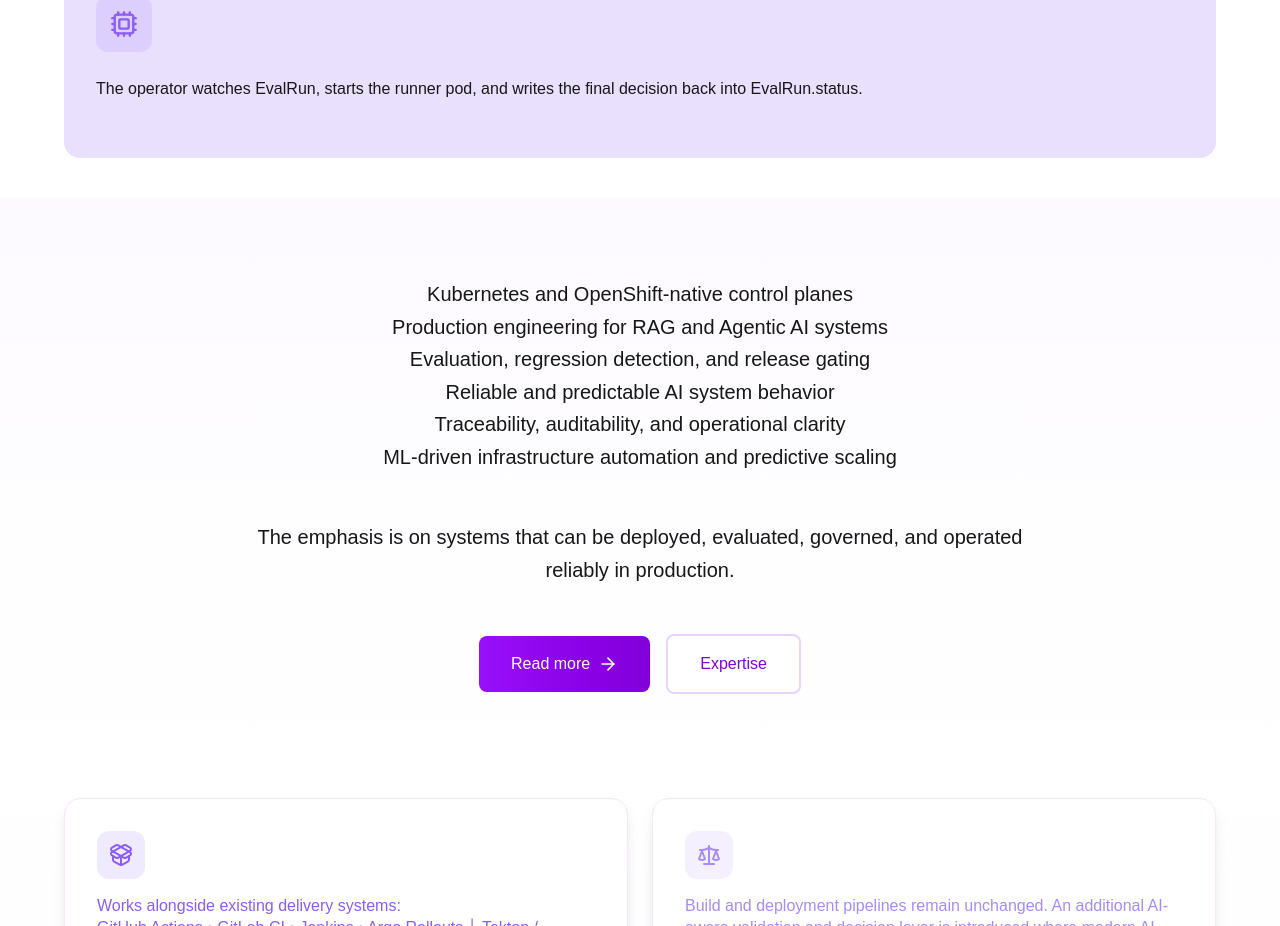
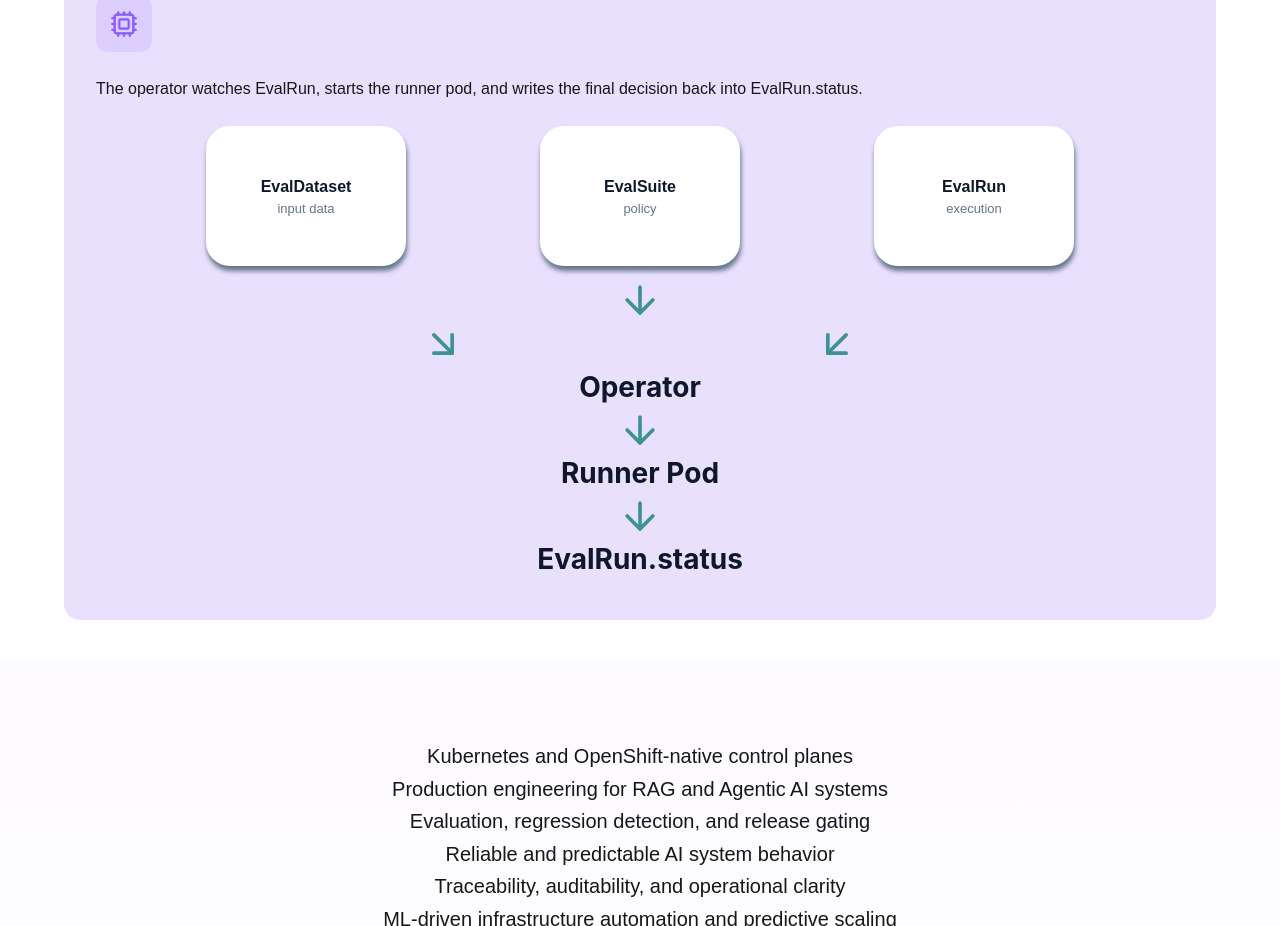
Before and after one commit to VladSir1284/agentic-ai-solutions, a Next.js app: page / in a window 1280 px wide. Shown: the part 2540-3466 px from the top of the page. Built offline with nearby package versions, Linux system fonts and the light colour scheme.

Commit message:
solution block graph

```diff
--- /dev/null
+++ b/app/assets/styles/sol_graph.css
@@ -0,0 +1,25 @@
+.sol-graph-items {
+  display: flex;
+  justify-content: space-evenly;
+  align-items: flex-start;
+  gap: 24px;
+}
+
+.sol-graph-item {
+  width: 200px;
+  height: 140px;
+  border: none;
+  border-radius: 24px;
+  padding: 12px;
+  display: flex;
+  flex-direction: column;
+  justify-content: center;
+  box-shadow: 1px 5px 5px #64748b;
+}
+
+.sol-graph-block {
+  width: 100%;
+  display: flex;
+  align-items: center;
+  flex-direction: column;
+}
--- a/app/components/LanguageContext.tsx
+++ b/app/components/LanguageContext.tsx
@@ -70,9 +70,15 @@ const translations = {
       "EvalSuite defines policy, thresholds, and regression rules.",
     solution_description_2_2:
       "EvalRun defines one concrete evaluation execution.",
-
     solution_description_3_1:
       "The operator watches EvalRun, starts the runner pod, and writes the final decision back into EvalRun.status.",
+
+    sol_graph_title_1: "EvalDataset",
+    sol_graph_description_1: "input data",
+    sol_graph_title_2: "EvalSuite",
+    sol_graph_description_2: "policy",
+    sol_graph_title_3: "EvalRun",
+    sol_graph_description_3: "execution",
 
     expertise_li_1: "Площини керування, нативні для Kubernetes та OpenShift",
     expertise_li_2: "Виробнича інженерія для систем RAG та Agentic AI",
@@ -164,6 +170,13 @@ const translations = {
     solution_description_3_1:
       "The operator watches EvalRun, starts the runner pod, and writes the final decision back into EvalRun.status.",
 
+    sol_graph_title_1: "EvalDataset",
+    sol_graph_description_1: "input data",
+    sol_graph_title_2: "EvalSuite",
+    sol_graph_description_2: "policy",
+    sol_graph_title_3: "EvalRun",
+    sol_graph_description_3: "execution",
+
     expertise_li_1: "Kubernetes and OpenShift-native control planes",
     expertise_li_2: "Production engineering for RAG and Agentic AI systems",
     expertise_li_3: "Evaluation, regression detection, and release gating",
--- a/app/components/Solution.tsx
+++ b/app/components/Solution.tsx
@@ -2,6 +2,7 @@
 
 import { useLanguage } from "./LanguageContext";
 import { Cpu, Database } from "lucide-react";
+import { SolutionGraph } from "./SolutionGraph";
 
 export function Solution() {
   const { t } = useLanguage();
@@ -60,6 +61,7 @@ export function Solution() {
               </div>
             );
           })}
+          <SolutionGraph />
         </div>
       </div>
     </section>
--- /dev/null
+++ b/app/components/SolutionGraph.tsx
@@ -0,0 +1,87 @@
+"use client";
+
+import { useLanguage } from "./LanguageContext";
+import { ArrowRight, ArrowDown, ArrowDownLeft, ArrowDownRight } from "lucide-react";
+import "./../assets/styles/graph.css";
+import "./../assets/styles/sol_graph.css";
+
+interface Node {
+  id: string;
+  title: string;
+  icon: typeof ArrowRight;
+  description: string;
+  color: string;
+  border_color: string;
+}
+
+export function SolutionGraph() {
+  const { t } = useLanguage();
+
+  const nodes: Node[] = [
+    {
+      id: "1",
+      title: t("sol_graph_title_1"),
+      icon: ArrowRight,
+      description: t("sol_graph_description_1"),
+      color: "#ffffff",
+      border_color: "#E2E8F0",
+    },
+    {
+      id: "2",
+      title: t("sol_graph_title_2"),
+      icon: ArrowRight,
+      description: t("sol_graph_description_2"),
+      color: "#ffffff",
+      border_color: "#E2E8F0",
+    },
+    {
+      id: "3",
+      title: t("sol_graph_title_3"),
+      icon: ArrowRight,
+      description: t("sol_graph_description_3"),
+      color: "#ffffff",
+      border_color: "#E2E8F0",
+    },
+  ];
+
+  return (
+    <div className="relative w-full max-w-6xl mx-auto pb-2">
+      <div className="sol-graph-items">
+        {nodes.map((item, index) => {
+          //   const Icon = item.icon;
+          return (
+            <div className="graph-item-main" key={index}>
+              <div className="graph-item-wrapper">
+                <div
+                  className="sol-graph-item"
+                  style={{
+                    backgroundColor: `${item.color}`,
+                  }}
+                >
+                  <p className="item-title text-center">{item.title}</p>
+                  <p className="item-description text-center">
+                    {item.description}
+                  </p>
+                </div>
+              </div>
+                {index === 1 && ( <ArrowDown size={44} color="#3e9392" />)}
+            </div>
+          );
+        })}
+      </div>
+      <div className="sol-graph-items">
+        <ArrowDownRight size={44} color="#3e9392" />
+        <ArrowDownLeft size={44} color="#3e9392" />
+      </div>
+      <div className="sol-graph-block">
+        <p className="graph-title">Operator</p>
+        <ArrowDown size={44} color="#3e9392"/>
+      </div>
+      <div className="sol-graph-block">
+        <p className="graph-title">Runner Pod</p>
+        <ArrowDown size={44} color="#3e9392"/>
+      </div>
+      <p className="graph-title w-full text-center">EvalRun.status</p>
+    </div>
+  );
+}
```
